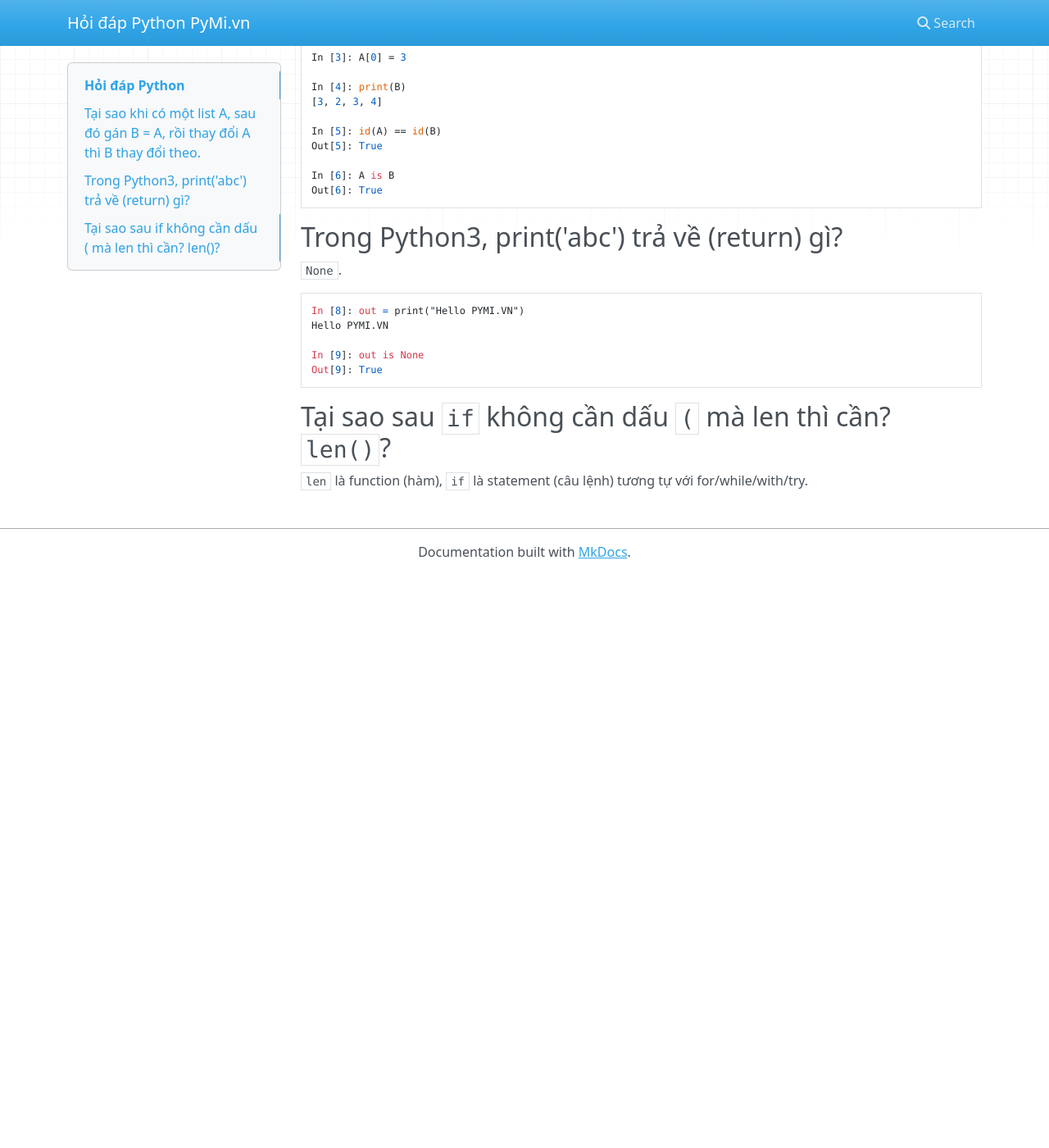
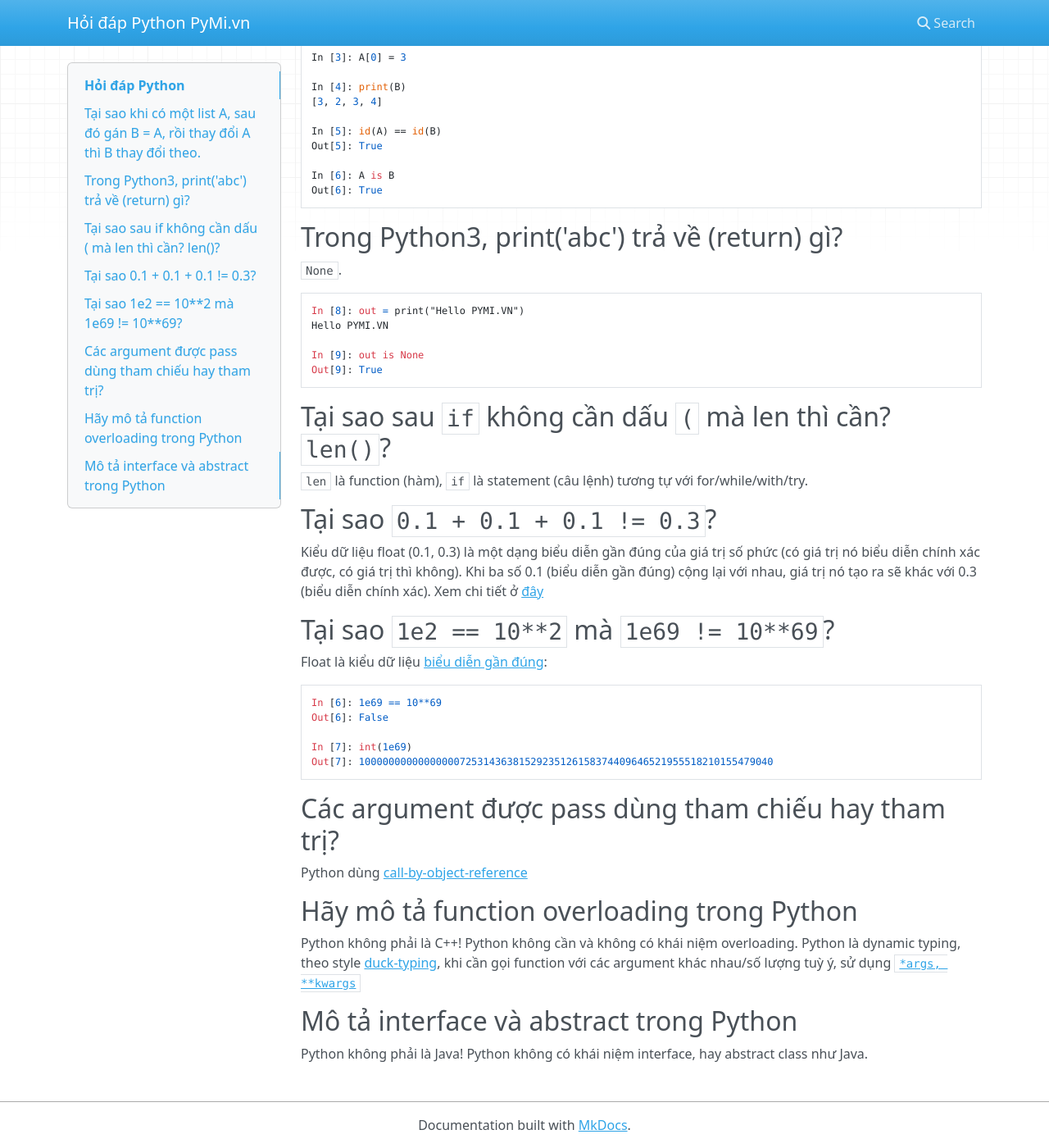
Before and after one commit to pymivn/hoidap-python, an MkDocs documentation site: the page built from docs/index.md, in a window 1280 px wide and 1400 px high, scrolled down 347 px. Shown: the whole window at 82% size. Built offline with MkDocs 1.6.1, drawn with Linux system fonts in a browser that asks for light colours; nearby versions of some CDN libraries; before the commit the page ends 1048 px from its top, so only the background shows below that.

Commit message:
Add float, call by and overload, inteface

````diff
--- a/docs/index.md
+++ b/docs/index.md
@@ -39,3 +39,39 @@ Out[9]: True
 ## Tại sao sau `if` không cần dấu `(` mà len thì cần? `len()`?
 
 `len` là function (hàm), `if` là statement (câu lệnh) tương tự với for/while/with/try.
+
+## Tại sao `0.1 + 0.1 + 0.1 != 0.3`?
+
+Kiểu dữ liệu float (0.1, 0.3) là một dạng biểu diễn gần đúng của giá trị
+số phức (có giá trị nó biểu diễn chính xác được, có giá trị thì không).
+Khi ba số 0.1 (biểu diễn gần đúng) cộng lại với nhau,
+giá trị nó tạo ra sẽ khác với 0.3 (biểu diễn chính xác).
+Xem chi tiết ở [đây](http://pymi.vn/blog/why-not-float/)
+
+## Tại sao `1e2 == 10**2` mà `1e69 != 10**69`?
+
+Float là kiểu dữ liệu [biểu diễn gần đúng](http://pymi.vn/blog/why-not-float/):
+
+```
+In [6]: 1e69 == 10**69
+Out[6]: False
+
+In [7]: int(1e69)
+Out[7]: 1000000000000000072531436381529235126158374409646521955518210155479040
+```
+
+## Các argument được pass dùng tham chiếu hay tham trị?
+
+Python dùng [call-by-object-reference](http://pymi.vn/blog/call-by/)
+
+## Hãy mô tả function overloading trong Python
+Python không phải là C++! Python không cần và không có khái niệm
+overloading.
+Python là dynamic typing, theo style
+[duck-typing](https://docs.python.org/3/glossary.html#term-duck-typing),
+khi cần gọi function với các argument khác nhau/số lượng tuỳ ý, sử dụng
+[`*args, **kwargs`](https://docs.python.org/3/tutorial/controlflow.html#arbitrary-argument-lists)
+
+## Mô tả interface và abstract trong Python
+Python không phải là Java! Python không có khái niệm interface, hay abstract
+class như Java.
````
